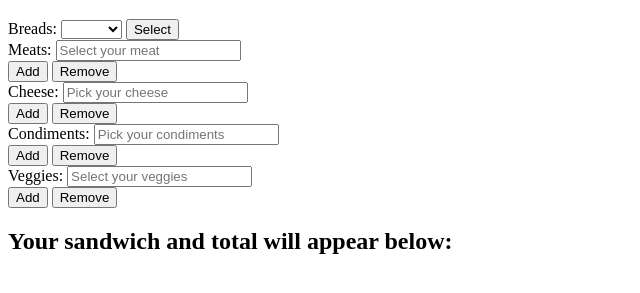
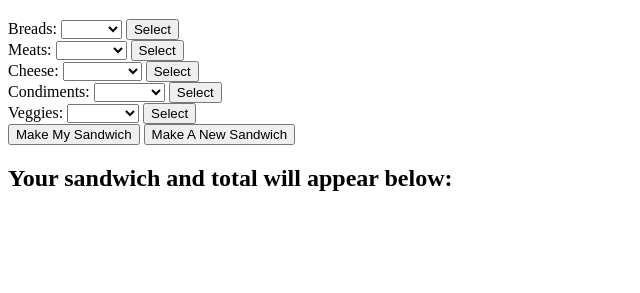
Before and after one commit to leifehetland/Sandwich-Maker, a plain HTML site: page index.html in a window 1280 px wide. Shown: the part 61-354 px from the top of the page, without its empty margins (0-640 px from the left). Drawn offline with nearby package versions, Linux system fonts and the light colour scheme.

Commit message:
readied html for project

```diff
--- a/index.html
+++ b/index.html
@@ -12,7 +12,7 @@
    <h1>It's Sandwich Time!</h1>
 
 	<label for="breads">Breads: </label>
-	 <select id='bread' list="bread_list" name="breads" placeholder="Select your bread">
+    <select id='bread' list="bread_list" name="bread" placeholder="Select your bread">
       <option value=""></option>
       <option value="White">White</option>
       <option value="Wheat">Wheat</option>
@@ -20,52 +20,49 @@
     </select>
   <button id='breadButton'>Select</button><br>
 
-        <label for="meats">Meats:</label>
-		<input id='meat' list="meat_list" name="meats" placeholder="Select your meat">
-      <datalist id="meat_list">
-        <option value="Turkey">
-        <option value="Ham">
-        <option value="Chicken">
-       </datalist><br>
-    <button id='meatsButton'>Add</button>
-    <button id='removeMeat'>Remove</button><br>
+  <label for="meat">Meats:</label>
+		<select id='meat' list="meat_list" name="meat" placeholder="Select your meat">
+      <option value=""></option>
+      <option value="Turkey">Turkey</option>
+      <option value="Ham">Ham</option>
+      <option value="Chicken">Chicken</option>
+    </select>
+  <button id='meatButton'>Select</button><br>
 
   <label for="cheese">Cheese:</label>
-    <input id='cheese' list="cheese_list" name="cheese" placeholder="Pick your cheese">
-      <datalist id="cheese_list">
-        <option value="Cheddar">
-        <option value="American">
-        <option value="Swiss">
-       </datalist><br>
-     <button id='cheeseButton'>Add</button>
-     <button id='removeCheese'>Remove</button><br>
+    <select id='cheese' list="cheese_list" name="cheese" placeholder="Pick your cheese">
+      <option value=""></option>
+      <option value="Cheddar">Cheddar</option>
+      <option value="American">American</option>
+      <option value="Swiss">Swiss</option>
+     </select>
+  <button id='cheeseButton'>Select</button><br>
 
   <label for="condiments">Condiments:</label>
-    <input id='condiments' list="condiments_list" name="condiments" placeholder="Pick your condiments">
-      <datalist id="condiments_list">
-        <option value="Ketchup">
-        <option value="Mustard">
-        <option value="Mayo">
-        </datalist><br>
-        <button id='condimentsButton'>Add</button>
-        <button id='removeCondiments'>Remove</button><br>
+    <select id='condiments' list="condiments_list" name="condiments" placeholder="Pick your condiments">
+      <option value=""></option>
+      <option value="Ketchup">Ketchup</option>
+      <option value="Mustard">Mustard</option>
+      <option value="Mayo">Mayo</option>
+    </select>
+  <button id='condimentsButton'>Select</button><br>
 
   <label for="veggies">Veggies:</label>
-    <input id='veggies' list="veggies_list" name="veggies" placeholder="Select your veggies">
-      <datalist id="veggies_list">
-        <option value="Lettuce">
-        <option value="Spinach">
-        <option value="Peppers">
-        </datalist><br>
-        <button id='veggiesButton'>Add</button>
-        <button id='removeVeggies'>Remove</button>
+    <select id='veggies' list="veggies_list" name="veggies" placeholder="Select your veggies">
+      <option value=""></option>
+      <option value="Lettuce">Lettuce</option>
+      <option value="Spinach">Spinach</option>
+      <option value="Peppers">Peppers</option>
+    </select>
+  <button id='veggiesButton'>Select</button><br>
+
+  <button id="makeMySandwich">Make My Sandwich</button>
+  <button id="makeNewSandwich">Make A New Sandwich</button>
+
 
       <h2>Your sandwich and total will appear below:</h2>
 
-      <div id="sandwich">
-
-
-      </div>
+      <div id="sandwich"></div>
 
 <script src="//code.jquery.com/jquery-1.11.3.min.js"></script>
 <script src="main.js" type="text/javascript"></script>
```
Lines whose indentation alone changed are shown as unchanged.
